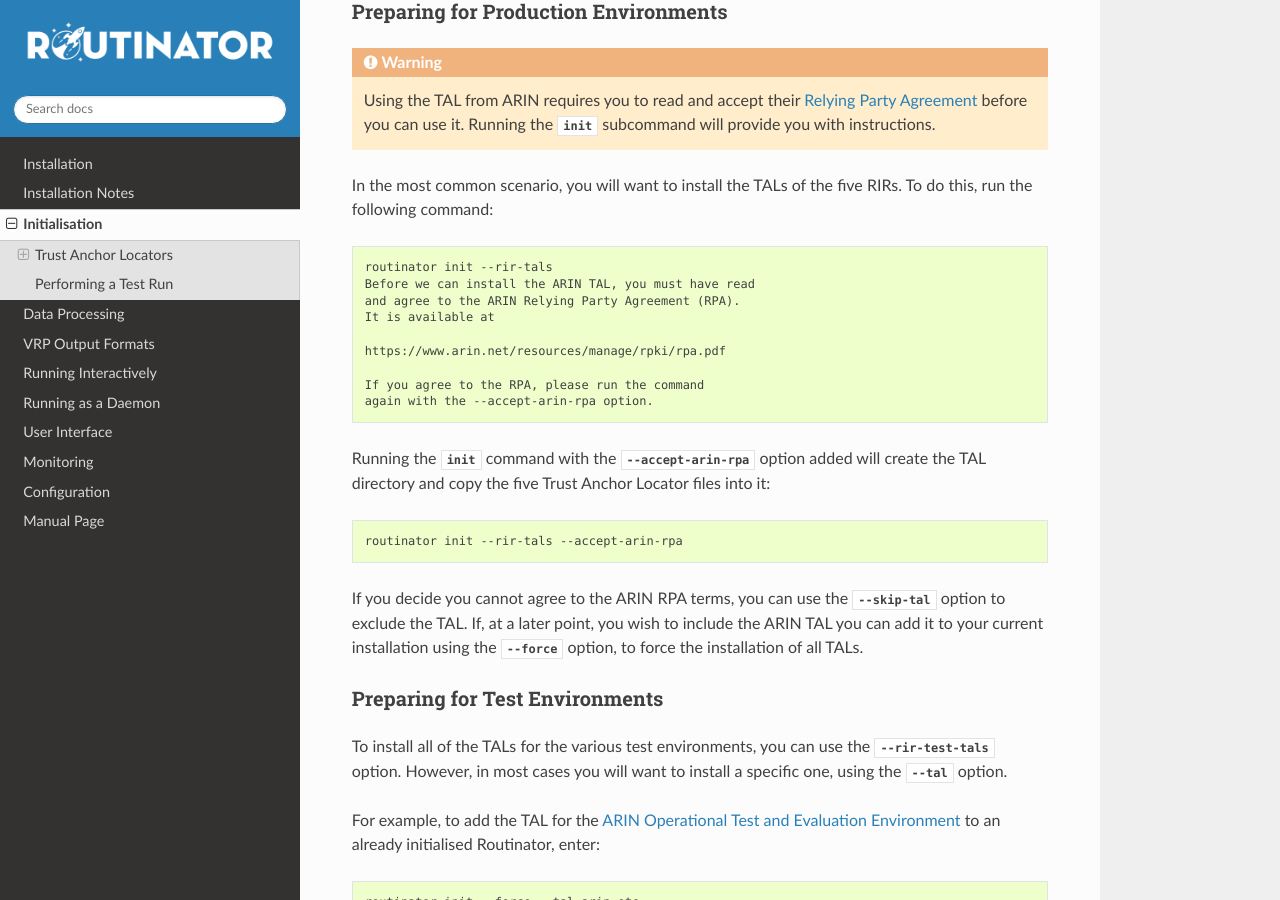
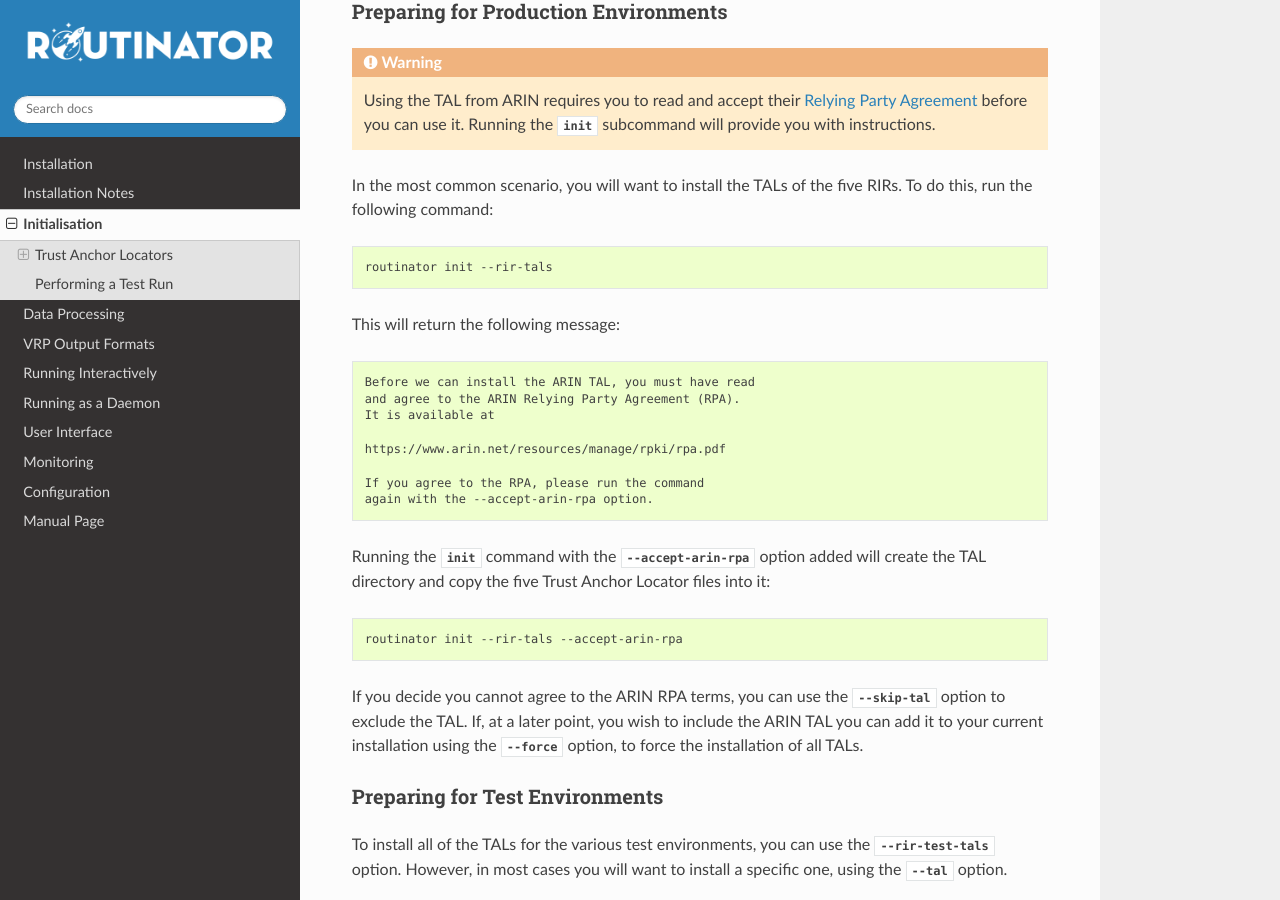
Before and after one commit to NLnetLabs/routinator, a Sphinx documentation site: the page built from source/initialisation.rst, in a window 1280 px wide and 900 px high, scrolled down 1038 px. Built offline with Sphinx 7.4.7 and the Read the Docs theme 2.0.0, drawn with Linux system fonts in a browser that asks for light colours.

Commit message:
Separate init command and message

```diff
--- a/source/initialisation.rst
+++ b/source/initialisation.rst
@@ -65,6 +65,11 @@
 .. code-block:: text
 
    routinator init --rir-tals
+
+This will return the following message:
+
+.. code-block:: text
+
    Before we can install the ARIN TAL, you must have read
    and agree to the ARIN Relying Party Agreement (RPA).
    It is available at
```
